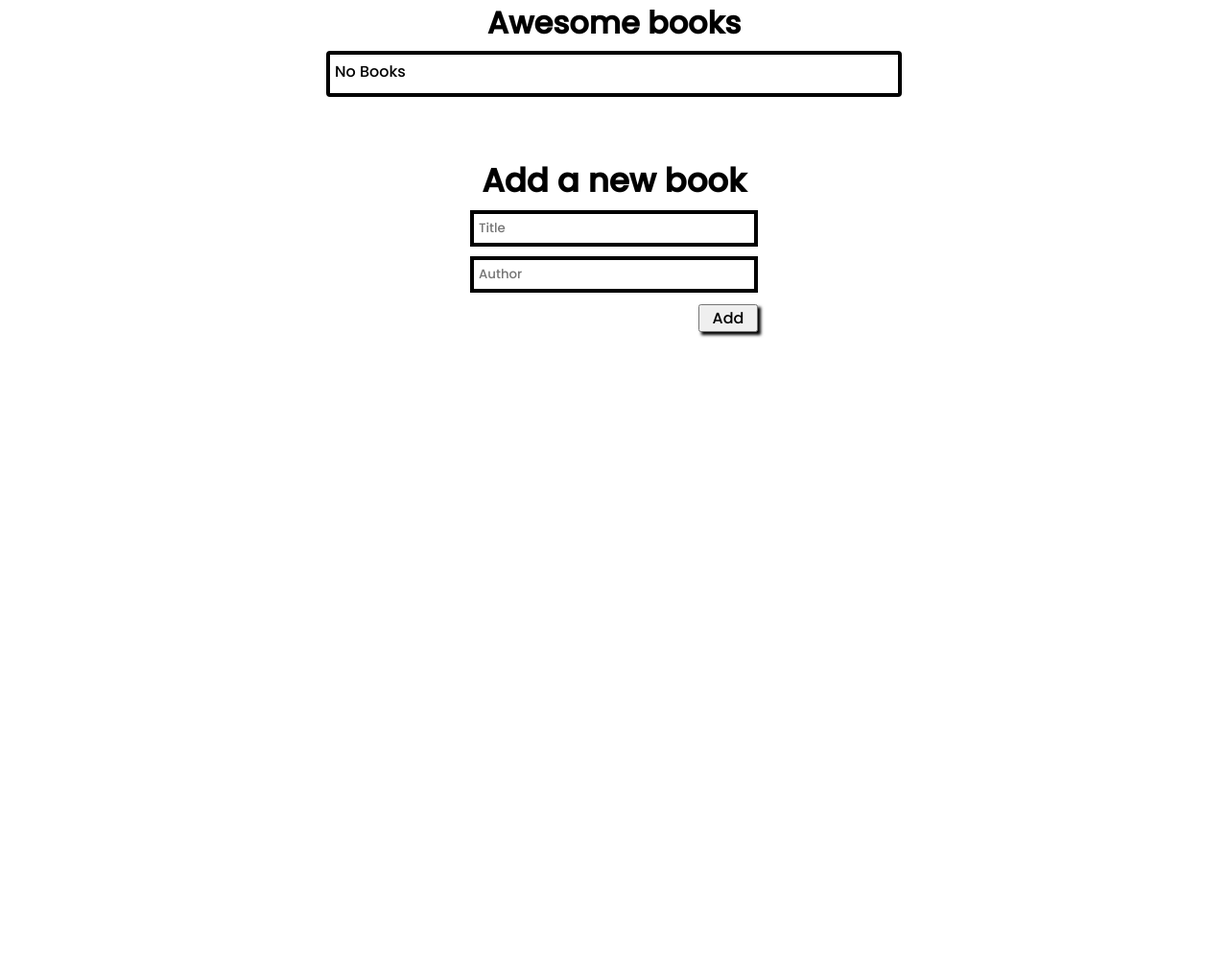
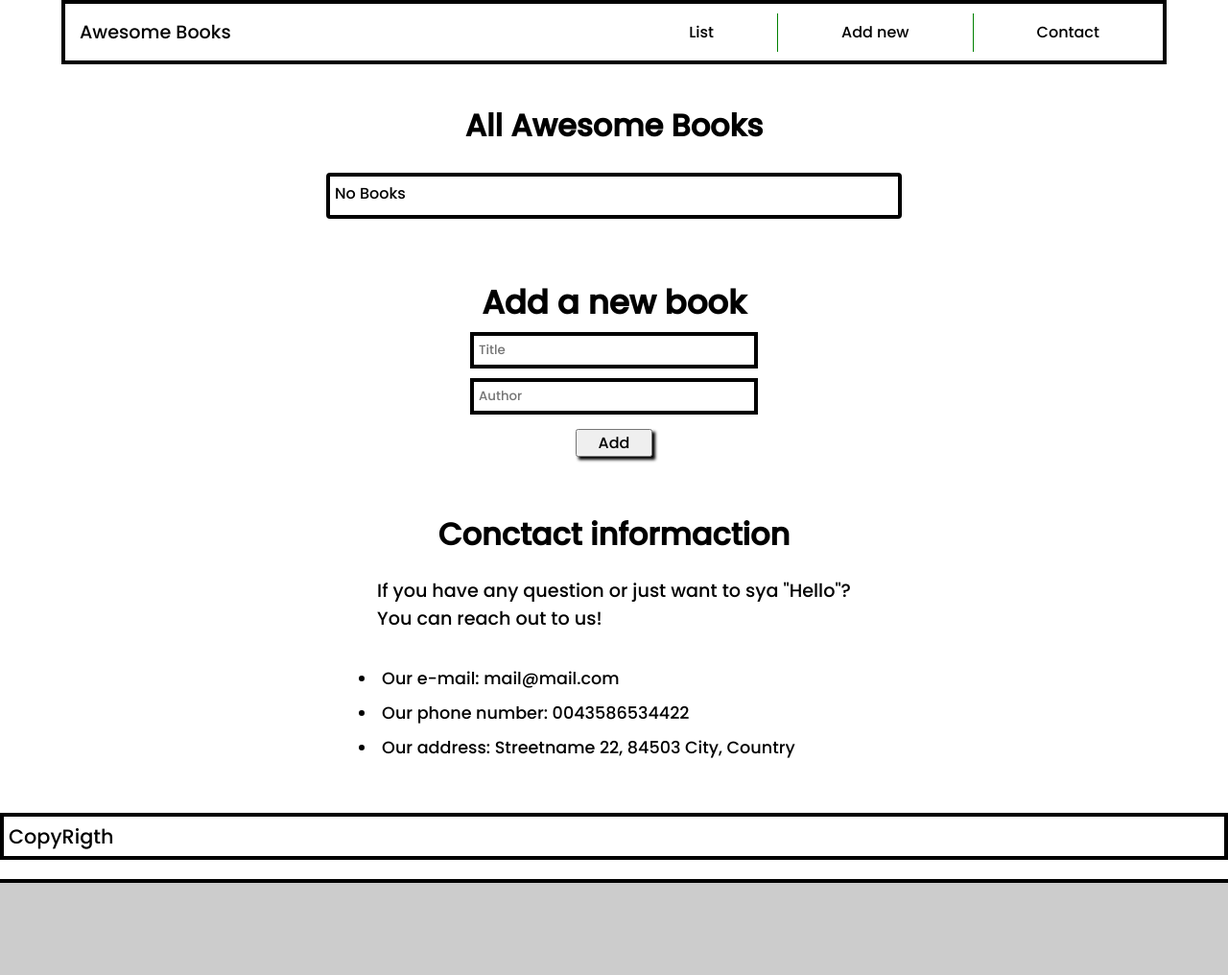
Before and after one commit to Nicolaswg/Awesome_Book_Project, a website: page index.html in a window 1280 px wide. Shown: the whole page at 96% size. Before the commit the page ends 800 px from the top, so only its background shows below. Drawn offline with Linux system fonts and the light colour scheme.

Commit message:
Add new section styles

```diff
--- a/index.html
+++ b/index.html
@@ -9,19 +9,59 @@
 </head>
 <body>
     <header>
-        <h1>Awesome books</h1>
+        <nav class="navigation">
+            <div class="nav-title">
+                <p>Awesome Books</p>
+            </div>
+            <div class="nav-links">
+                <ul class="links-container">
+                    <li><a class="link" href="#">List</a></li>
+                    <li><div class="line"></div></li>
+                    <li><a class="link" href="#">Add new</a></li>
+                    <li><div class="line"></div></li>
+                    <li><a class="link" href="#">Contact</a></li>
+                </ul>
+            </div>
+        </nav>
     </header>
+    <section id="list-section">
+        <div class="list">
+            <h2>All Awesome Books</h2>
         <div class="container">
             <div class="books"></div>
         </div>
+        </div>
+    </section>
+    <section id="add-section">
         <div class="books-generator">
             <h2 class="subtitle">Add a new book</h2>
             <form action="#" class="form">
                 <input id="title" type="text" placeholder="Title" minlength="3" maxlength="40" required>
                 <input id="author" type="text" placeholder="Author" minlength="2" maxlength="40" required>
+            </form>
             <button id="btn-add" type="submit">Add</button>
-        </form>
         </div>
+    </section>
+    <section id="contact-section">
+        <div class="contact-info">
+        <h2>Conctact informaction</h2>
+        <div class="contact-description">
+            <p>If you have any question or just want to sya "Hello"? <br>You can reach out to us!</p>
+        <ul>
+            <li>Our e-mail: mail@mail.com</li>
+            <li>Our phone number: 0043586534422</li>
+            <li>Our address: Streetname 22, 84503 City, Country</li>
+        </ul>
+        </div>
+    </div>
+    </section>
+    <footer>
+        <div class="footer-info">
+            <p>CopyRigth</p>
+        </div>
+        <div class="bg-footer"></div>
+    </footer>
+
     <script src="main.js"></script>
 </body>
 </html>
--- a/style.css
+++ b/style.css
@@ -10,8 +10,82 @@
 body {
   display: flex;
   flex-direction: column;
+  align-items: center;
+}
+
+header {
+  width: 90%;
+}
+
+section {
+  width: 90%;
+  display: flex;
+  flex-direction: column;
+  align-items: center;
+}
+
+footer {
+  width: 100%;
+  display: flex;
+  flex-direction: column;
   justify-content: center;
   align-items: center;
+  margin-top: 30px;
+}
+
+.navigation {
+  display: flex;
+  justify-content: center;
+  align-items: center;
+  border: solid 4px #000;
+}
+
+.nav-title {
+  flex-grow: 1;
+  padding: 15px;
+}
+
+.nav-title p {
+  font-size: 1.2rem;
+}
+
+.nav-links {
+  flex-grow: 1;
+}
+
+.links-container {
+  display: flex;
+  justify-content: space-evenly;
+  align-items: center;
+  list-style: none;
+}
+
+.link {
+  cursor: pointer;
+  text-decoration: none;
+  color: #000;
+}
+
+.link:focus {
+  color: #0448af;
+}
+
+.line {
+  height: 40px;
+  border-right: solid 1px green;
+}
+
+.list {
+  display: flex;
+  flex-direction: column;
+  align-items: center;
+  justify-content: center;
+  margin: 20px;
+}
+
+.list h2 {
+  font-size: 2rem;
+  margin: 20px;
 }
 
 .container {
@@ -48,14 +122,14 @@ body {
   width: 20%;
   position: absolute;
   right: 5px;
-  top: 0;
-  bottom: 10px;
+  top: 2px;
   box-shadow: 3px 3px 3px #000;
 }
 
 .books-generator {
+  width: 400px;
   height: 220px;
-  margin-top: 20px;
+  margin: 20px;
   display: flex;
   flex-direction: column;
   justify-content: center;
@@ -81,13 +155,52 @@ body {
   border: solid 4px #000;
 }
 
-.form button {
+#btn-add {
   font-size: 1rem;
   margin-top: 10px;
   cursor: pointer;
   width: 20%;
-  position: absolute;
-  right: 5px;
-  bottom: 0;
   box-shadow: 3px 3px 3px #000;
 }
+
+.contact-info {
+  display: flex;
+  flex-direction: column;
+  justify-content: center;
+  align-items: center;
+}
+
+.contact-info h2 {
+  font-size: 2rem;
+  margin: 20px;
+}
+
+.contact-info p {
+  width: 100%;
+  font-size: 1.2rem;
+  margin-bottom: 30px;
+}
+
+.contact-info ul li {
+  font-weight: 500;
+  font-size: 1.1rem;
+  padding: 5px;
+}
+
+.footer-info {
+  width: 100%;
+  margin: 20px;
+}
+
+.footer-info p {
+  padding: 5px;
+  font-size: 1.3rem;
+  border: solid 4px #000;
+}
+
+.bg-footer {
+  width: 100vw;
+  height: 100px;
+  background-color: #ccc;
+  border-top: solid 4px #000;
+}
```
Lines whose indentation alone changed are shown as unchanged.
